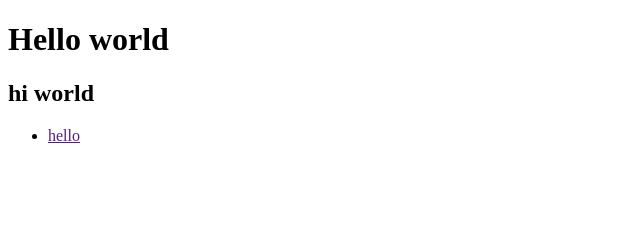
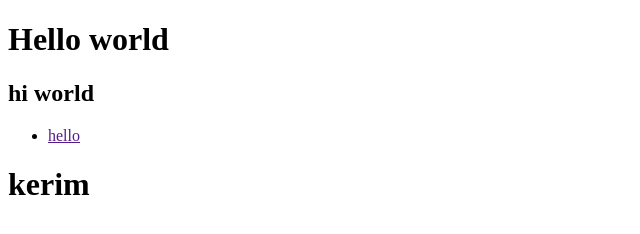
Before and after one commit to kutukmu/fetchTrainning, a plain HTML site: page index.html in a window 1280 px wide. Shown: the whole page, without its empty margins (0-640 px from the left). Drawn offline with Linux system fonts and the light colour scheme.

Commit message:
footer added

```diff
--- a/index.html
+++ b/index.html
@@ -14,5 +14,8 @@
         <li><a href="">hello</a></li>
       </ul>
     </nav>
+    <footer>
+      <h1>kerim</h1>
+    </footer>
   </body>
 </html>
```
